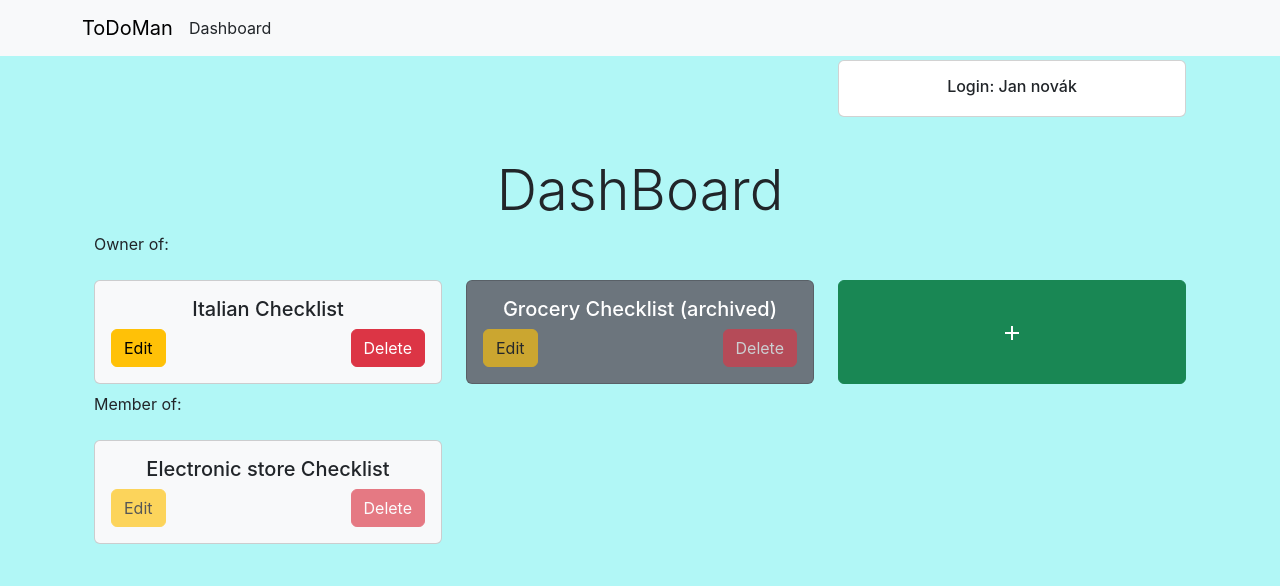
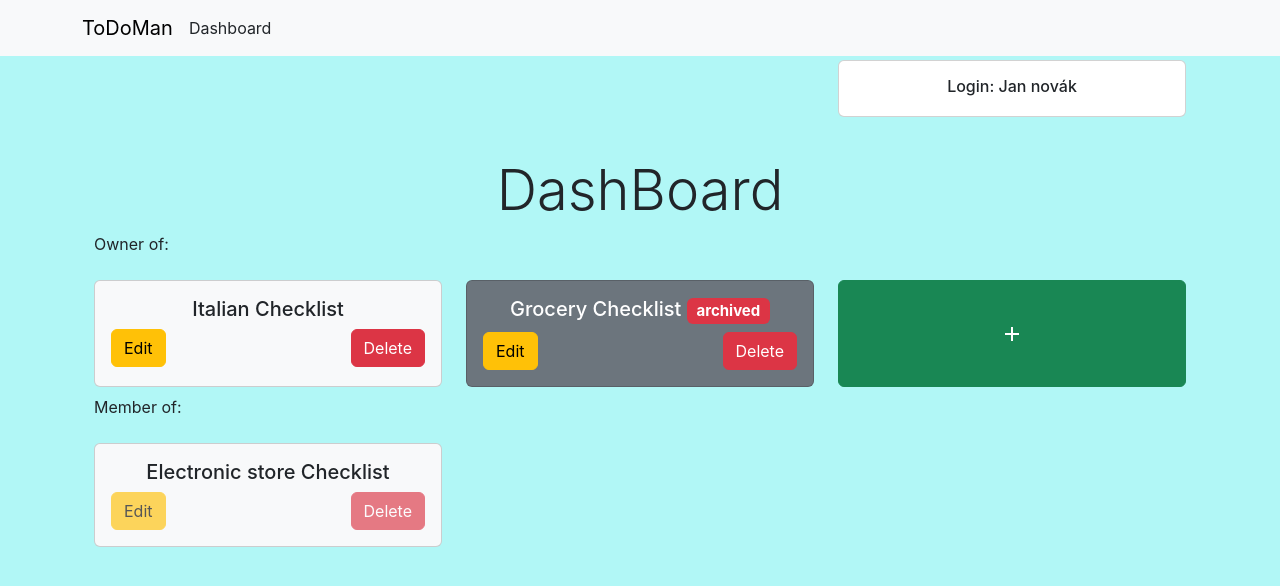
Before and after one commit to Vratislavberry/to-do-projekt, a React (Create React App) app in the folder client/: page / in a window 1280 px wide. Shown: the top 586 px of the page. Built offline with nearby package versions, Linux system fonts and the light colour scheme; no server answers.

Commit message:
Lists can now be archived / disarchived

```diff
--- a/client/src/components/dashboard/toDoList.jsx
+++ b/client/src/components/dashboard/toDoList.jsx
@@ -3,6 +3,7 @@ import Col from "react-bootstrap/Col";
 import Button from "react-bootstrap/Button";
 import Card from "react-bootstrap/Card";
 import Container from "react-bootstrap/esm/Container";
+import { Badge } from "react-bootstrap";
 
 import { useNavigate } from "react-router-dom";
 import { useContext } from "react";
@@ -36,10 +37,13 @@ function ToDoList({
         onMouseOut={(e) => e.currentTarget.classList.remove("shadow")}
       >
         <Card.Body>
-          <Card.Title>{data.title} {data.archived && "(archived)"}</Card.Title>
+          <Card.Title>
+            {data.title}{" "}
+            {data.archived && <Badge bg="danger">archived</Badge>}
+          </Card.Title>
           <Container className="d-flex justify-content-between px-0">
             <Button
-              disabled={(!canEdit || data.archived) ? true : false}
+              disabled={!canEdit ? true : false}
               className="me-1"
               variant="warning"
               onClick={(e) => {
@@ -51,7 +55,7 @@ function ToDoList({
               Edit
             </Button>
             <Button
-              disabled={(!canEdit || data.archived) ? true : false}
+              disabled={!canEdit ? true : false}
               variant="danger"
               onClick={(e) => {
                 // otherwise it would trigger the card button onClick() too
--- a/client/src/components/dashboard/toDoListForm.jsx
+++ b/client/src/components/dashboard/toDoListForm.jsx
@@ -22,19 +22,22 @@ function ToDoListForm({ item, onClose }) {
           e.stopPropagation();
           const formData = new FormData(e.target);
           // extracts data from Modal form
-          const values = Object.fromEntries(formData);
+
+          // checkbox value handling
+          let values = Object.fromEntries(formData);
+          values.archived = values.archived === "on" ? true : false;
+
           let result = null;
-          if (item._id){
-            result = await handlerMap.handleUpdate({...values, id: item._id});
-          }
-          else{
+          if (item._id) {
+            result = await handlerMap.handleUpdate({ ...values, id: item._id });
+          } else {
             result = await handlerMap.handleCreate({ ...values });
           }
 
           if (result.ok) {
             onClose();
           } else {
-            setErrorState(result.error)
+            setErrorState(result.error);
           }
         }}
       >
@@ -51,11 +54,21 @@ function ToDoListForm({ item, onClose }) {
             required
             maxLength={50}
           />
+          {item._id && (
+            <>
+              <Form.Label>Archived: </Form.Label>
+              <Form.Check
+                type="checkbox"
+                name="archived"
+                disabled={state === "pending"}
+                defaultChecked={item.archived}
+              />
+            </>
+          )}
 
           {!!errorState?.group?.message ? (
-          <Alert variant={"danger"}>{errorState.group.message}</Alert>
-        ) : null}
-
+            <Alert variant={"danger"}>{errorState.group.message}</Alert>
+          ) : null}
         </Modal.Body>
         <Modal.Footer>
           <Button
```
